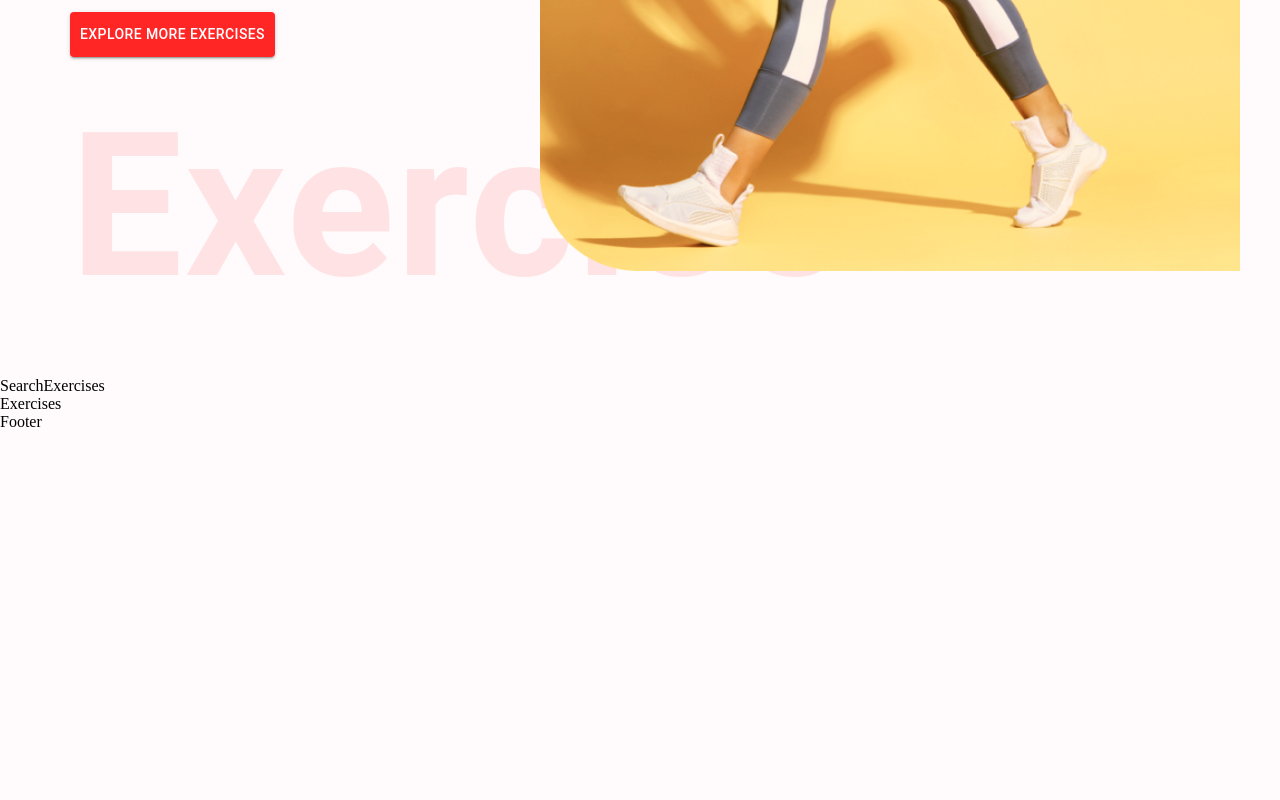
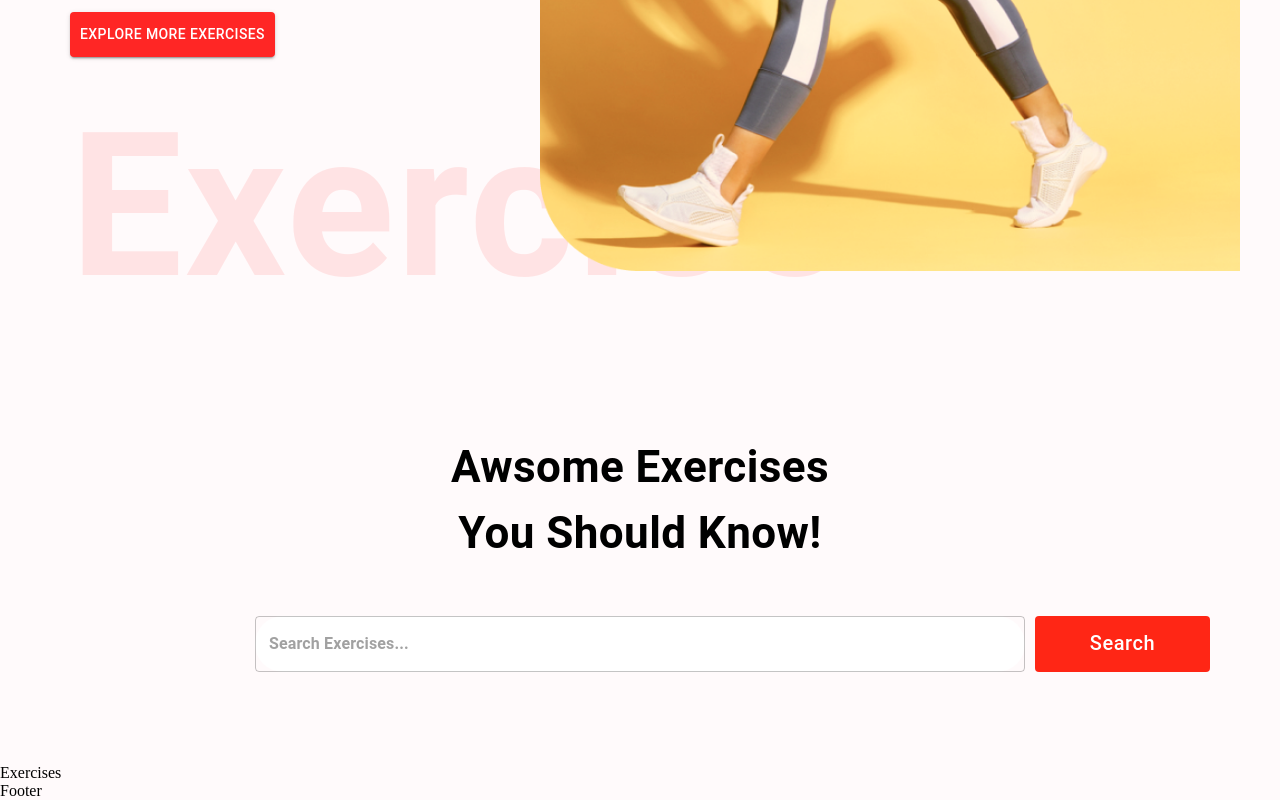
Before and after one commit to Ramish93/Gym-app, a React (Create React App) app: page / in a window 1280 px wide. Shown: the part 595-1395 px from the top of the page. Before the commit the page ends 1026 px from the top, so only its background shows below. Built offline with nearby package versions, Linux system fonts and the light colour scheme.

Commit message:
UI for serch exercise complete, logic will be in utils folder

```diff
--- a/src/components/SearchExercises.js
+++ b/src/components/SearchExercises.js
@@ -1,7 +1,59 @@
-import React from "react";
+import React, { useEffect, useState } from "react";
+import { Box, Button, Stack, TextField, Typography } from "@mui/material";
 
 const SearchExercises = () => {
-  return <div>SearchExercises</div>;
+  const [search, setSearch] = useState("");
+
+  const handleSearch = () => {};
+
+  return (
+    <Stack alignItems="center" mt="37px" justifyContent="center" p="20px">
+      <Typography
+        fontWeight={700}
+        sx={{
+          fontSize: { lg: "44px", xs: "30px" },
+        }}
+        mb="50px"
+        textAlign="center"
+      >
+        Awsome Exercises <br /> You Should Know!
+      </Typography>
+
+      <Box position="relative" mb="72px">
+        <TextField
+          sx={{
+            input: { fontWeight: "700", border: "none", borderRadius: "4px" },
+            width: { lg: "770px", xs: "350px" },
+            backgroundColor: "#fff",
+            borderRadius: "40px",
+          }}
+          height="76px"
+          value={search}
+          onChange={(e) => {
+            setSearch(e.target.value.toLowerCase());
+          }}
+          placeholder="Search Exercises..."
+          type="text"
+        />
+        <Button
+          className="search-btn"
+          sx={{
+            bgcolor: "#FF2615",
+            ml: "10px",
+            color: "#fff",
+            textTransform: "none",
+            width: { lg: "175px", xs: "80px" },
+            fontSize: { lg: "20px", xs: "14px" },
+            height: "56px",
+            position: "absolute",
+          }}
+          onClick={handleSearch}
+        >
+          Search
+        </Button>
+      </Box>
+    </Stack>
+  );
 };
 
 export default SearchExercises;
```
